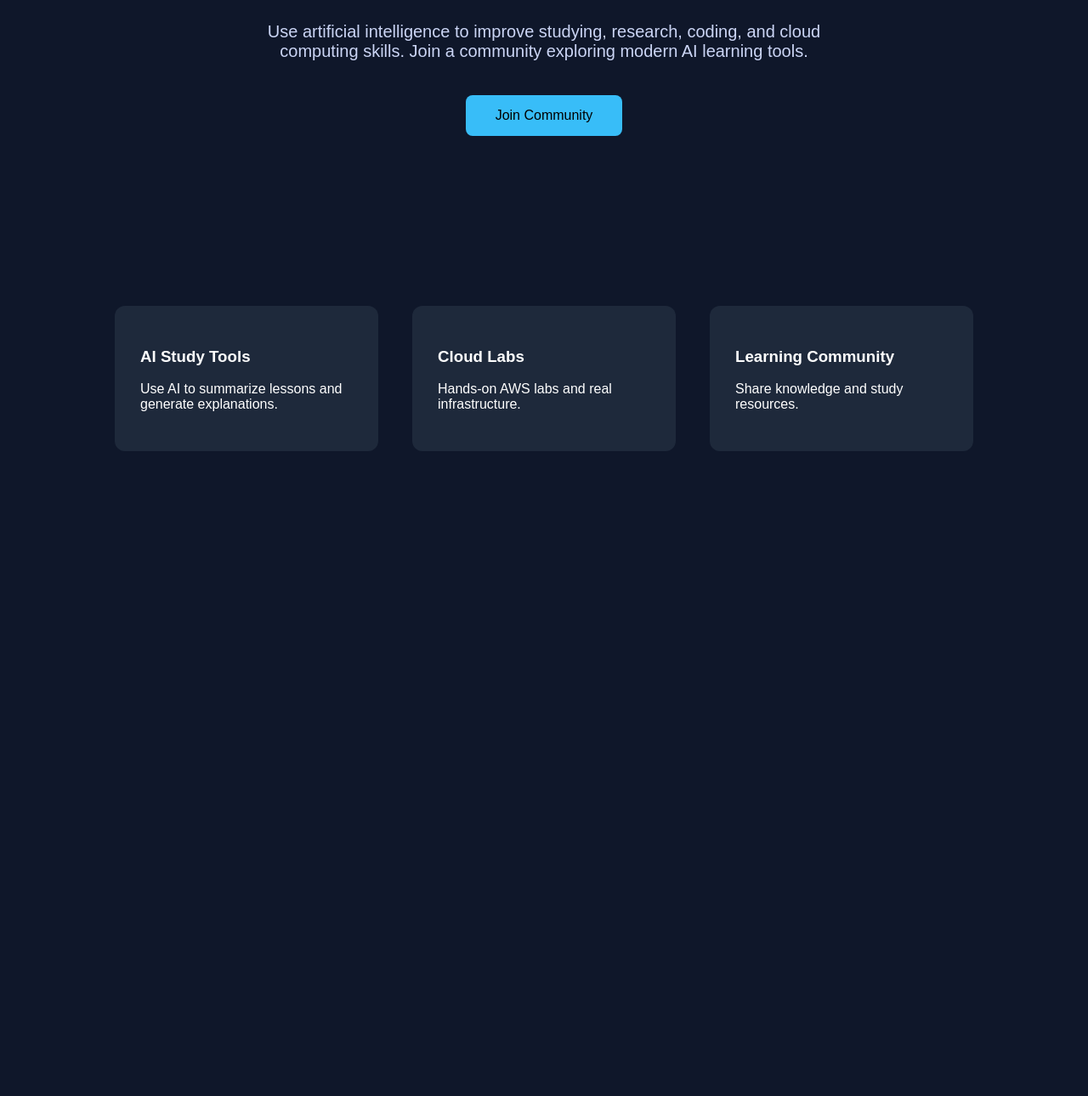
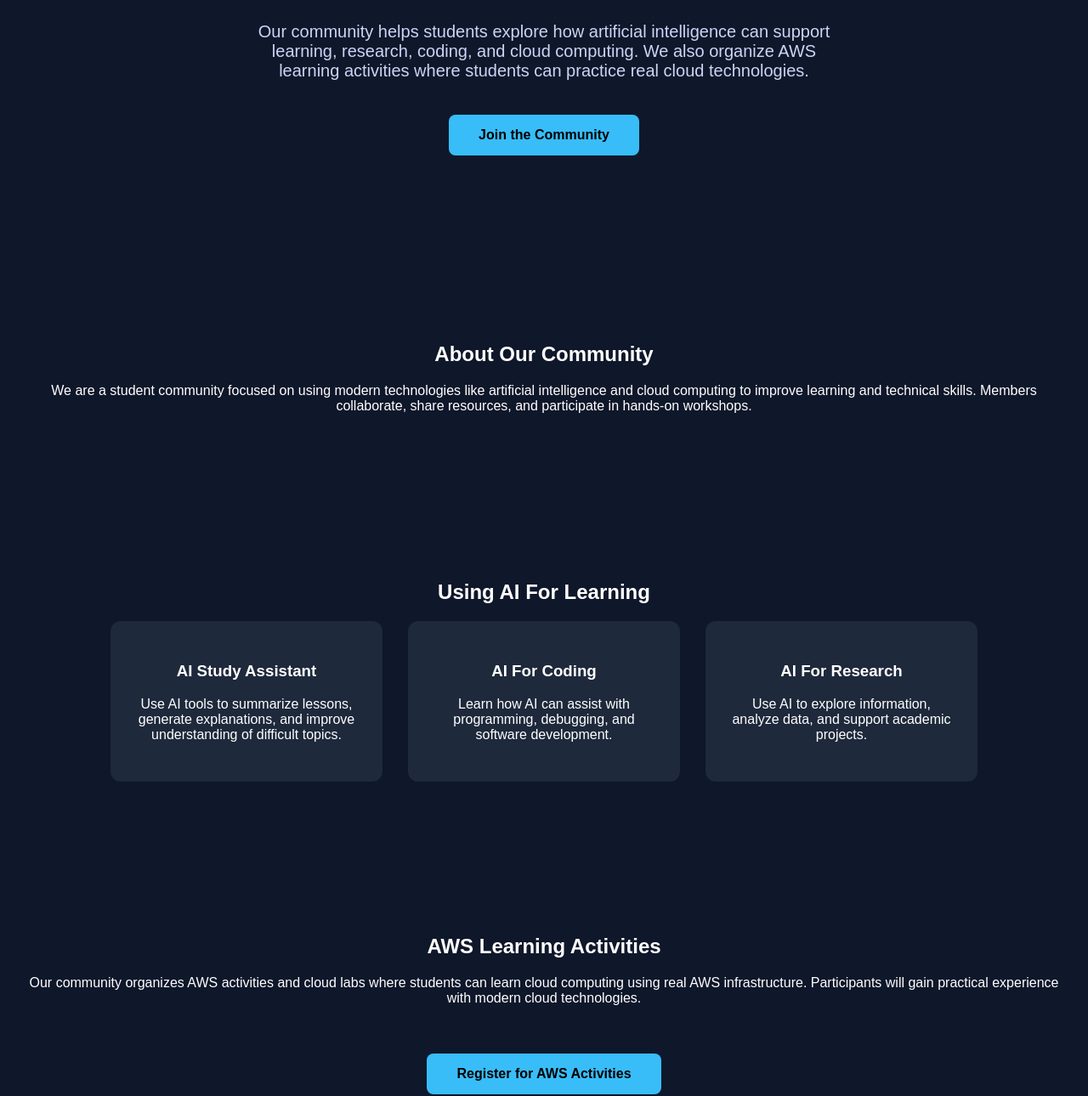
Before and after one commit to Fenyaboo/aws-learning-portal, a website: page views/index.html in a window 1280 px wide. Shown: the part 303-1593 px from the top of the page at 85% size. Before the commit the page ends 914 px from the top, so only its background shows below. Drawn offline with Linux system fonts and the light colour scheme.

Commit message:
Update index.html

```diff
--- a/views/index.html
+++ b/views/index.html
@@ -3,7 +3,9 @@
 
 <head>
 
-<title>AI Learning Platform</title>
+<title>AI Learning Community</title>
+
+<meta name="viewport" content="width=device-width, initial-scale=1">
 
 <style>
 
@@ -19,22 +21,24 @@ background:#020617;
 padding:20px;
 display:flex;
 justify-content:space-between;
+align-items:center;
 }
 
 .logo{
 font-size:24px;
 color:#38bdf8;
+font-weight:bold;
 }
 
 nav a{
+color:white;
 margin-left:20px;
-color:white;
 text-decoration:none;
 }
 
 .hero{
 text-align:center;
-padding:120px;
+padding:120px 20px;
 }
 
 .hero h1{
@@ -49,20 +53,25 @@ margin:auto;
 }
 
 .button{
+display:inline-block;
 margin-top:40px;
-display:inline-block;
 padding:15px 35px;
 background:#38bdf8;
 color:black;
 border-radius:8px;
 text-decoration:none;
+font-weight:bold;
 }
 
-.features{
+.section{
+padding:80px 20px;
+text-align:center;
+}
+
+.cards{
 display:flex;
 justify-content:center;
-gap:40px;
-padding:80px;
+gap:30px;
 flex-wrap:wrap;
 }
 
@@ -70,7 +79,13 @@ flex-wrap:wrap;
 background:#1e293b;
 padding:30px;
 border-radius:12px;
-width:250px;
+width:260px;
+}
+
+footer{
+text-align:center;
+padding:30px;
+background:#020617;
 }
 
 </style>
@@ -82,57 +97,141 @@ width:250px;
 <header>
 
 <div class="logo">
-AI Learning Platform
+AI Learning Community
 </div>
 
 <nav>
 
+<a href="#about">About</a>
+<a href="#ai">AI Learning</a>
+<a href="#aws">AWS Activities</a>
 <a href="/register">Register</a>
-<a href="/login">Login</a>
 <a href="/contact">Contact</a>
 
 </nav>
 
 </header>
 
+
 <section class="hero">
 
-<h1>Learn Faster With AI</h1>
+<h1>Learn Smarter With AI</h1>
 
 <p>
 
-Use artificial intelligence to improve studying,
-research, coding, and cloud computing skills.
+Our community helps students explore how artificial intelligence
+can support learning, research, coding, and cloud computing.
 
-Join a community exploring modern AI learning tools.
+We also organize AWS learning activities where students can
+practice real cloud technologies.
 
 </p>
 
 <a class="button" href="/register">
-Join Community
+
+Join the Community
+
 </a>
 
 </section>
 
-<section class="features">
+
+<section id="about" class="section">
+
+<h2>About Our Community</h2>
+
+<p>
+
+We are a student community focused on using modern technologies
+like artificial intelligence and cloud computing to improve
+learning and technical skills.
+
+Members collaborate, share resources, and participate in
+hands-on workshops.
+
+</p>
+
+</section>
+
+
+<section id="ai" class="section">
+
+<h2>Using AI For Learning</h2>
+
+<div class="cards">
 
 <div class="card">
-<h3>AI Study Tools</h3>
-<p>Use AI to summarize lessons and generate explanations.</p>
+
+<h3>AI Study Assistant</h3>
+
+<p>
+Use AI tools to summarize lessons, generate explanations,
+and improve understanding of difficult topics.
+</p>
+
 </div>
 
 <div class="card">
-<h3>Cloud Labs</h3>
-<p>Hands-on AWS labs and real infrastructure.</p>
+
+<h3>AI For Coding</h3>
+
+<p>
+Learn how AI can assist with programming, debugging,
+and software development.
+</p>
+
 </div>
 
 <div class="card">
-<h3>Learning Community</h3>
-<p>Share knowledge and study resources.</p>
+
+<h3>AI For Research</h3>
+
+<p>
+Use AI to explore information, analyze data,
+and support academic projects.
+</p>
+
+</div>
+
 </div>
 
 </section>
 
+
+<section id="aws" class="section">
+
+<h2>AWS Learning Activities</h2>
+
+<p>
+
+Our community organizes AWS activities and cloud labs
+where students can learn cloud computing using
+real AWS infrastructure.
+
+Participants will gain practical experience with
+modern cloud technologies.
+
+</p>
+
+<a class="button" href="/register">
+
+Register for AWS Activities
+
+</a>
+
+</section>
+
+
+<footer>
+
+<p>
+
+© 2026 AI Learning Community
+
+</p>
+
+</footer>
+
 </body>
 
 </html>
```
